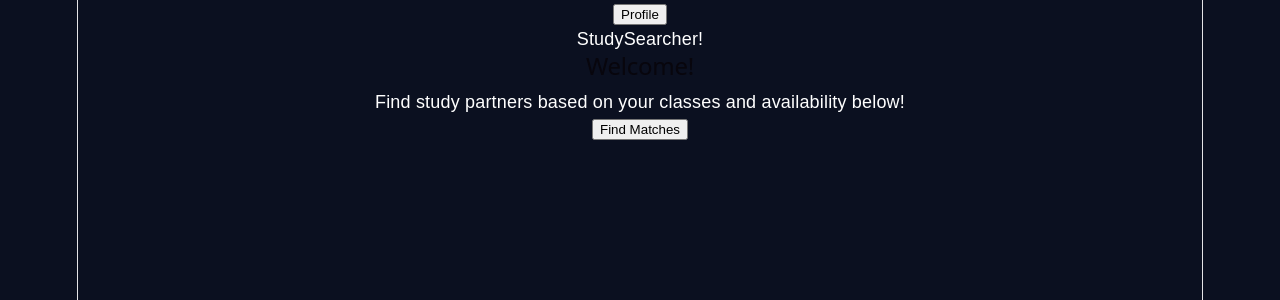
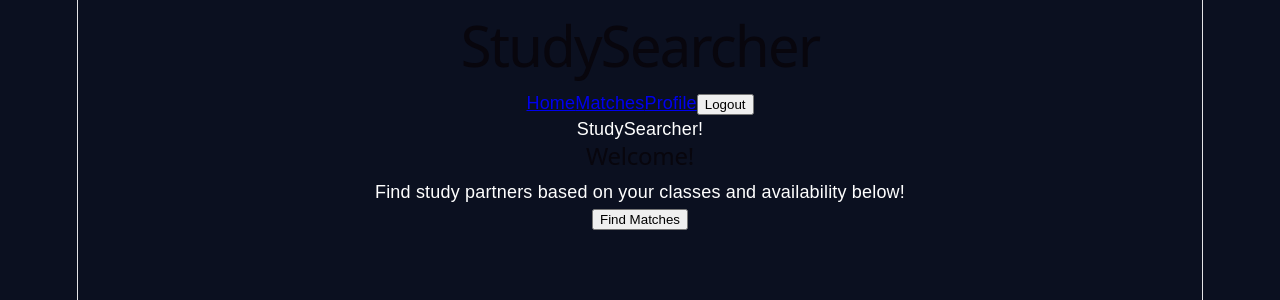
Before and after one commit to joshzaragoza/StudySearcher-, a React (Vite) app in the folder client/: page /home in a window 1280 px wide. Shown: the top 300 px of the page. Built offline with nearby package versions, Linux system fonts and the light colour scheme.

Commit message:
added logout button to navbar component

```diff
--- a/client/src/App.jsx
+++ b/client/src/App.jsx
@@ -5,9 +5,12 @@ import LoginPage from "./pages/LoginPage";
 import HomePage from "./pages/HomePage";
 import MatchesPage from "./pages/MatchesPage";
 import ProfilePage from "./pages/ProfilePage";
+import NavBar from "./components/Navbar";
 
 function App() {
   return (
+    <>
+      <NavBar />
       <BrowserRouter>
         <Routes>
           <Route path="/" element={<Navigate to="/signup" />} />
@@ -18,6 +21,7 @@ function App() {
           <Route path="/profile" element={<ProfilePage />} />
         </Routes>
       </BrowserRouter>
+    </>
   );
 }
 
--- a/client/src/components/Navbar.jsx
+++ b/client/src/components/Navbar.jsx
@@ -6,6 +6,15 @@ function NavBar() {
                 <a href="/home" className="navbar-link">Home</a>
                 <a href="/matches" className="navbar-link">Matches</a>
                 <a href="/profile" className="navbar-link">Profile</a>
+                <button
+                    className="btn btn--danger"
+                    onClick={() => {
+                        localStorage.removeItem("loggedInUser");
+                        window.location.href = "/login";
+                    }}
+                >
+                    Logout
+                </button>
             </div>
         </nav>
     );
--- a/client/src/pages/HomePage.jsx
+++ b/client/src/pages/HomePage.jsx
@@ -5,17 +5,6 @@ function HomePage() {
 
     return (
         <div className="home-container">
-
-            {/* rework later into navbar component */}
-            <div className="navbar">
-                <button
-                    className="btn btn--secondary"
-                    onClick={() => {
-                        window.location.href = "/profile";}}>
-                    Profile
-                </button>
-            </div>
-
             <div className="home-hero">
                 <p className="home-hero__main">StudySearcher!</p>
                 <h2>Welcome{user?.name ? `, ${user.name}` : ""}!</h2>
@@ -27,7 +16,6 @@ function HomePage() {
                     Find Matches
                 </button>
             </div>
-
         </div>
     );
 }
```
Lines whose indentation alone changed are shown as unchanged.
